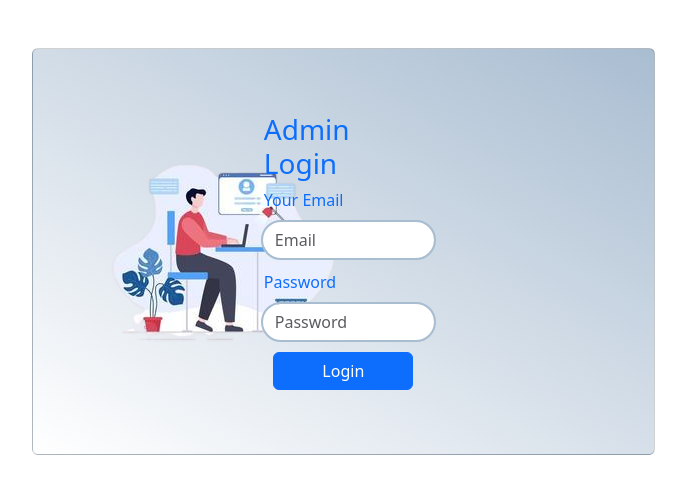
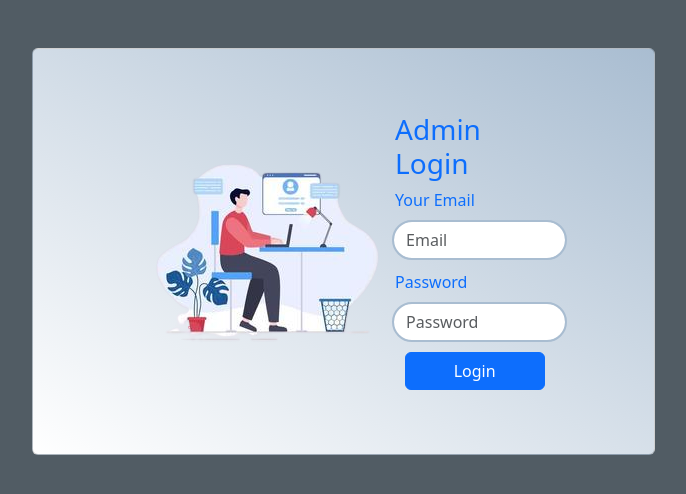
Before and after one commit to GaytriDodiya/Machine-Test-App, a React (Create React App) app in the folder candidate-test-app/: page / in a window 1280 px wide. Both pictures are taken after a click on the element "Login as Admin". Shown: the top 494 px of the page, without its empty margins (188-874 px from the left). Built offline with nearby package versions, Linux system fonts and the light colour scheme.

Commit message:
call admin login api

```diff
--- a/candidate-test-app/src/Screens/LoginScreen.js
+++ b/candidate-test-app/src/Screens/LoginScreen.js
@@ -44,10 +44,11 @@ export default function LoginScreen() {
     const HandleAdminSubmit = async () => {
         try {
 
-            const data = await axios.get(`/api/login`, {
+            const data = await axios.get(`/api/auth/admin-login`, {
                 email: adminEmail,
                 password: adminPassword,
             });
+
             toast.success(data);
             navigator('/AdminDashbord');
         } catch (error) {
@@ -102,7 +103,7 @@ export default function LoginScreen() {
                 ) :
                     (
                         <div className='d-flex align-items-center justify-content-center'>
-                            <Card className='mt-5 p-5 d-flex  align-items-center justify-content-space-around flex-row py-5 adminLogin' >
+                            <Card className='mt-5 p-5 d-flex  align-items-center justify-content-around flex-row py-5 adminLogin' >
                                 <Col md={4}>
                                     <Image src='/assets/Images/Adminlogin1r.png' />
                                 </Col>
--- a/candidate-test-app/src/index.css
+++ b/candidate-test-app/src/index.css
@@ -5,6 +5,7 @@ body {
     sans-serif;
   -webkit-font-smoothing: antialiased;
   -moz-osx-font-smoothing: grayscale;
+  background-color: rgb(81, 92, 100) !important;
 }
 
 code {
```
